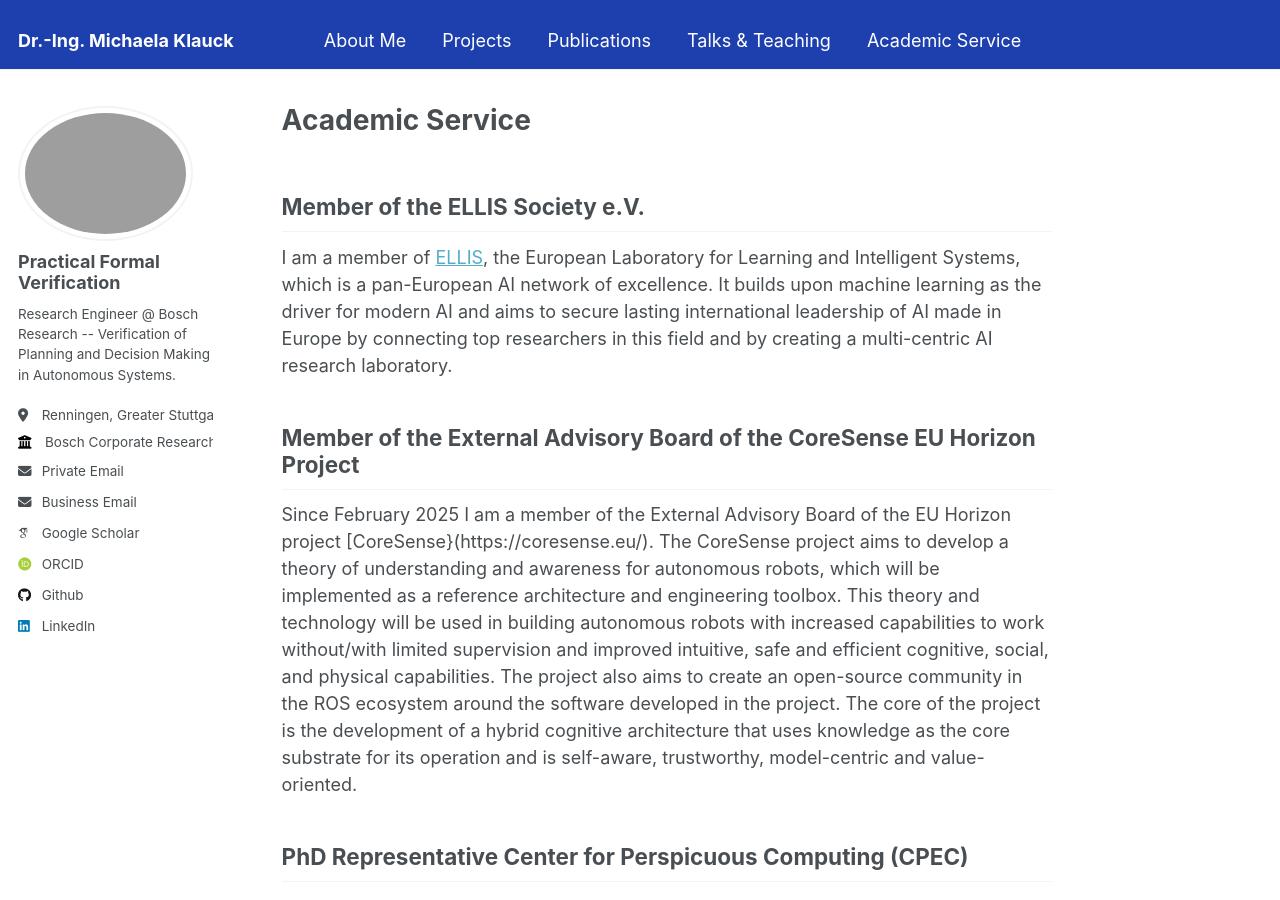
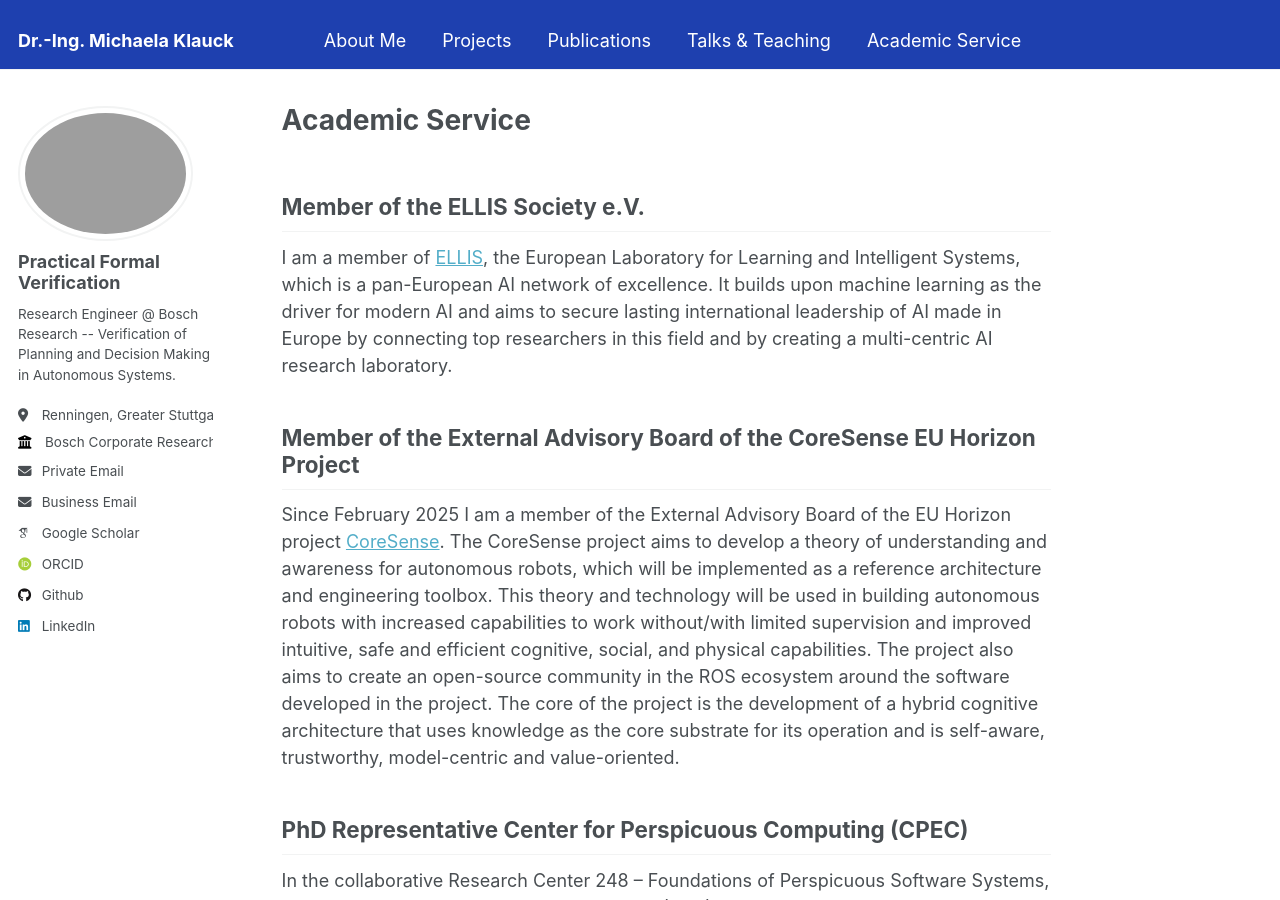
Before and after one commit to MKlauck/MKlauck.github.io, a Jekyll site: the page built from _pages/academic-service.md, in a window 1280 px wide and 900 px high. Built offline with Jekyll 4.4.1, drawn with Linux system fonts in a browser that asks for light colours; some web fonts are replaced.

Commit message:
fix brackets

```diff
--- a/_pages/academic-service.md
+++ b/_pages/academic-service.md
@@ -10,7 +10,7 @@ redirect_from:
 I am a member of [ELLIS](https://ellis.eu/), the European Laboratory for Learning and Intelligent Systems, which is a pan-European AI network of excellence. It builds upon machine learning as the driver for modern AI and aims to secure lasting international leadership of AI made in Europe by connecting top researchers in this field and by creating a multi-centric AI research laboratory.
 
 ## Member of the External Advisory Board of the CoreSense EU Horizon Project
-Since February 2025 I am a member of the External Advisory Board of the EU Horizon project [CoreSense}(https://coresense.eu/). The CoreSense project aims to develop a theory of understanding and awareness for autonomous robots, which will be implemented as a reference architecture and engineering toolbox. This theory and technology will be used in building autonomous robots with increased capabilities to work without/with limited supervision and improved intuitive, safe and efficient cognitive, social, and physical capabilities. The project also aims to create an open-source community in the ROS ecosystem around the software developed in the project. The core of the project is the development of a hybrid cognitive architecture that uses knowledge as the core substrate for its operation and is self-aware, trustworthy, model-centric and value-oriented.
+Since February 2025 I am a member of the External Advisory Board of the EU Horizon project [CoreSense](https://coresense.eu/). The CoreSense project aims to develop a theory of understanding and awareness for autonomous robots, which will be implemented as a reference architecture and engineering toolbox. This theory and technology will be used in building autonomous robots with increased capabilities to work without/with limited supervision and improved intuitive, safe and efficient cognitive, social, and physical capabilities. The project also aims to create an open-source community in the ROS ecosystem around the software developed in the project. The core of the project is the development of a hybrid cognitive architecture that uses knowledge as the core substrate for its operation and is self-aware, trustworthy, model-centric and value-oriented.
 
 ## PhD Representative Center for Perspicuous Computing (CPEC)
 In the collaborative Research Center 248 -- Foundations of Perspicuous Software Systems, funded by the German Research Foundation (DFG), I was the PhD representative on the CPEC Board from May 2020 to December 2022. My main tasks were the conception and organization of measures for the promotion of young scientists. Read more about it [here](/projects/).
```
